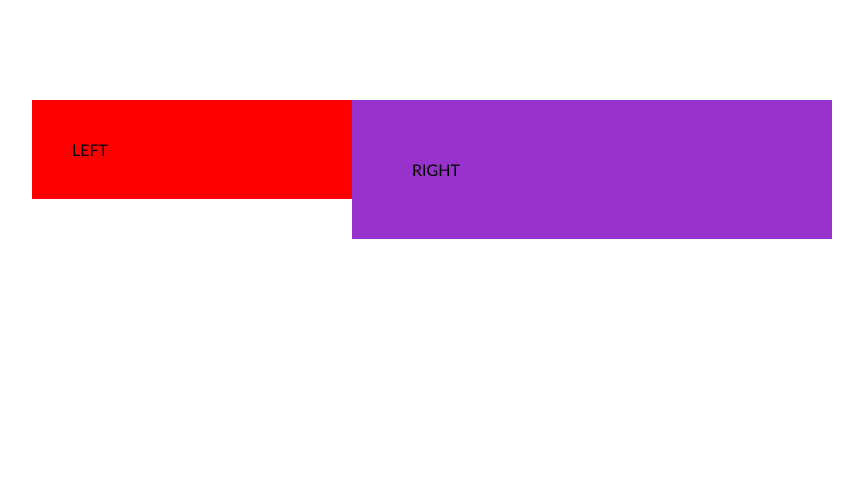
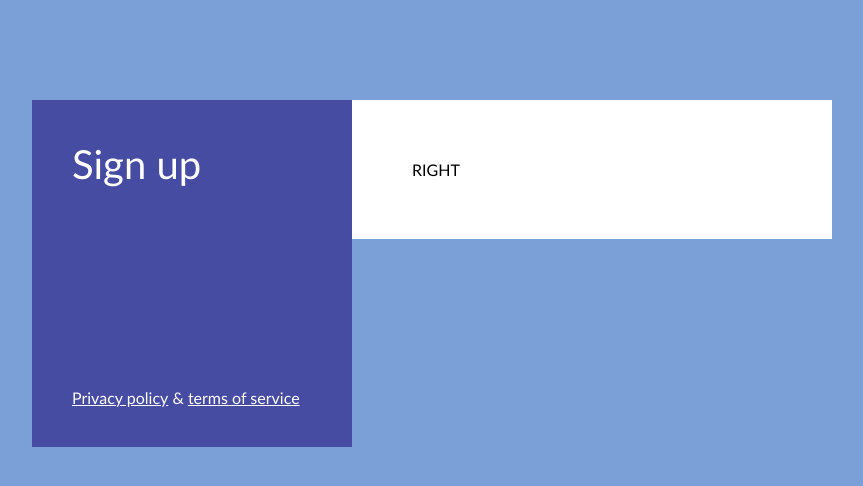
Before and after one commit to kauste/6-sign-up, a website: page index.html in a window 1280 px wide. Shown: the whole page, without its empty margins (208-1071 px from the left). Drawn offline with Linux system fonts and the light colour scheme.

Commit message:
Left column content

```diff
--- a/css/main.css
+++ b/css/main.css
@@ -8,6 +8,7 @@ body * {
 
 body {
     font-family: 'Gill Sans', 'Gill Sans MT', Calibri, 'Trebuchet MS', sans-serif;
+    background-color: #7B9FD7;
 }
 body {
 
@@ -23,16 +24,32 @@ body {
 .left-column {
     width: 40%;
     padding: 40px;
-    background-color: red;
-    float: left
+    background-color: rgb(69, 76, 162);
+    float: left;
+    color: #fff
 }
+
+
+.main-title {
+
+    font-weight:normal;
+    font-size: 40px;
+    width:100%;
+    margin-bottom:200px
+}
+
+.bottom-links{
+
+}
+
+.bottom-links > .link {
+    color: #fff;
+    display: inline-block
+}
+
 
 .right-column {
     width: 60%;
     padding: 60px;
-    background-color: darkorchid;
-    float: left
-
-}
-
-/* TAILWIND.CSS */
+    float:left;
+    background-color:#fff
--- a/index.html
+++ b/index.html
@@ -18,7 +18,12 @@
 <body>
     <main class="container">
         <div class="left-column">
-            LEFT
+            <h1 class="main-title">Sign up</h1>
+            <footer class="bottom-links">
+                <a class="link" href="#">Privacy policy </a>
+                &
+                <a class="link" href="#">terms of service</a>
+            </footer>
         </div>
         <div class="right-column">
             RIGHT
@@ -26,4 +31,3 @@
     </main>
 </body>
 </html>
-<!-- paziureti jei .container nth child-->
```
